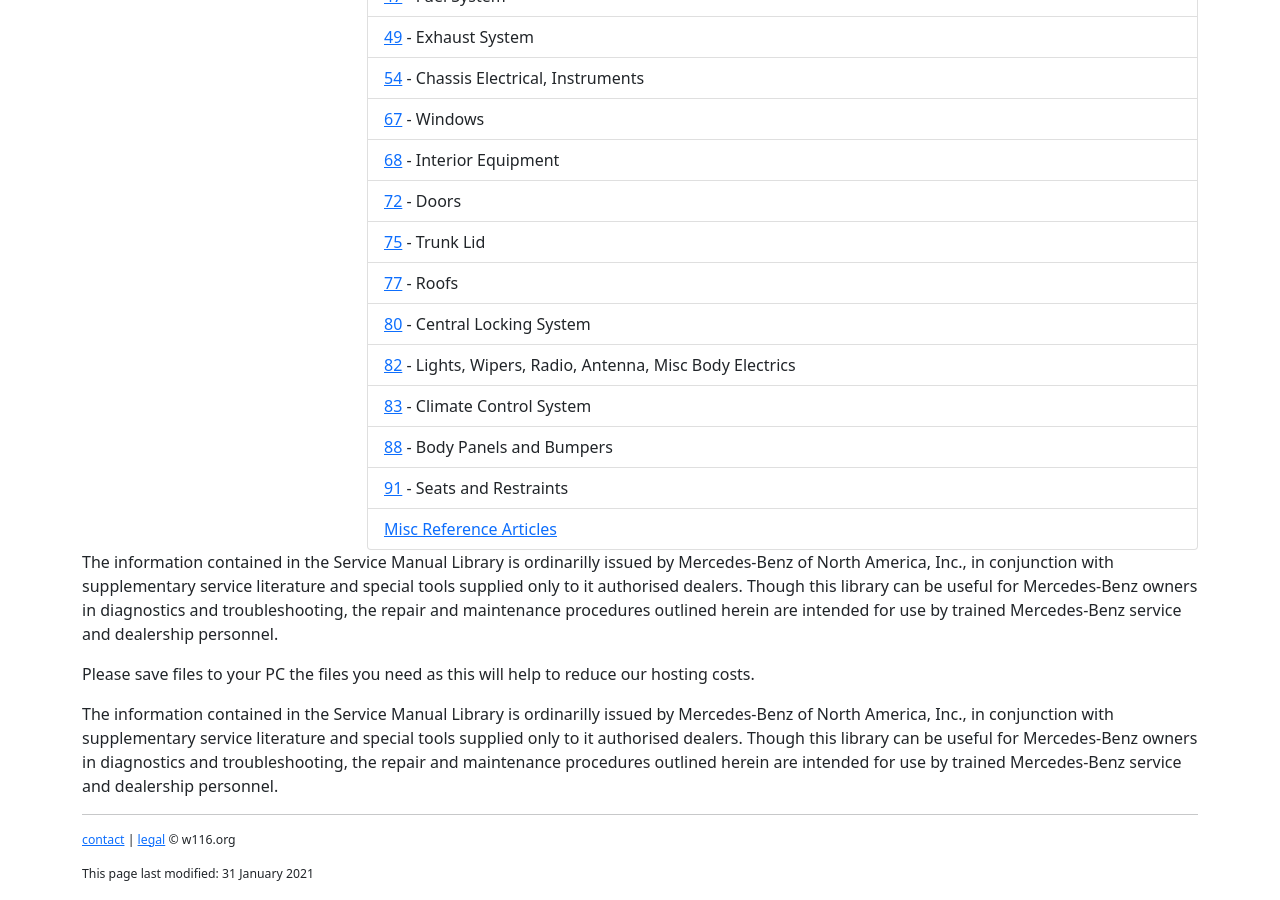
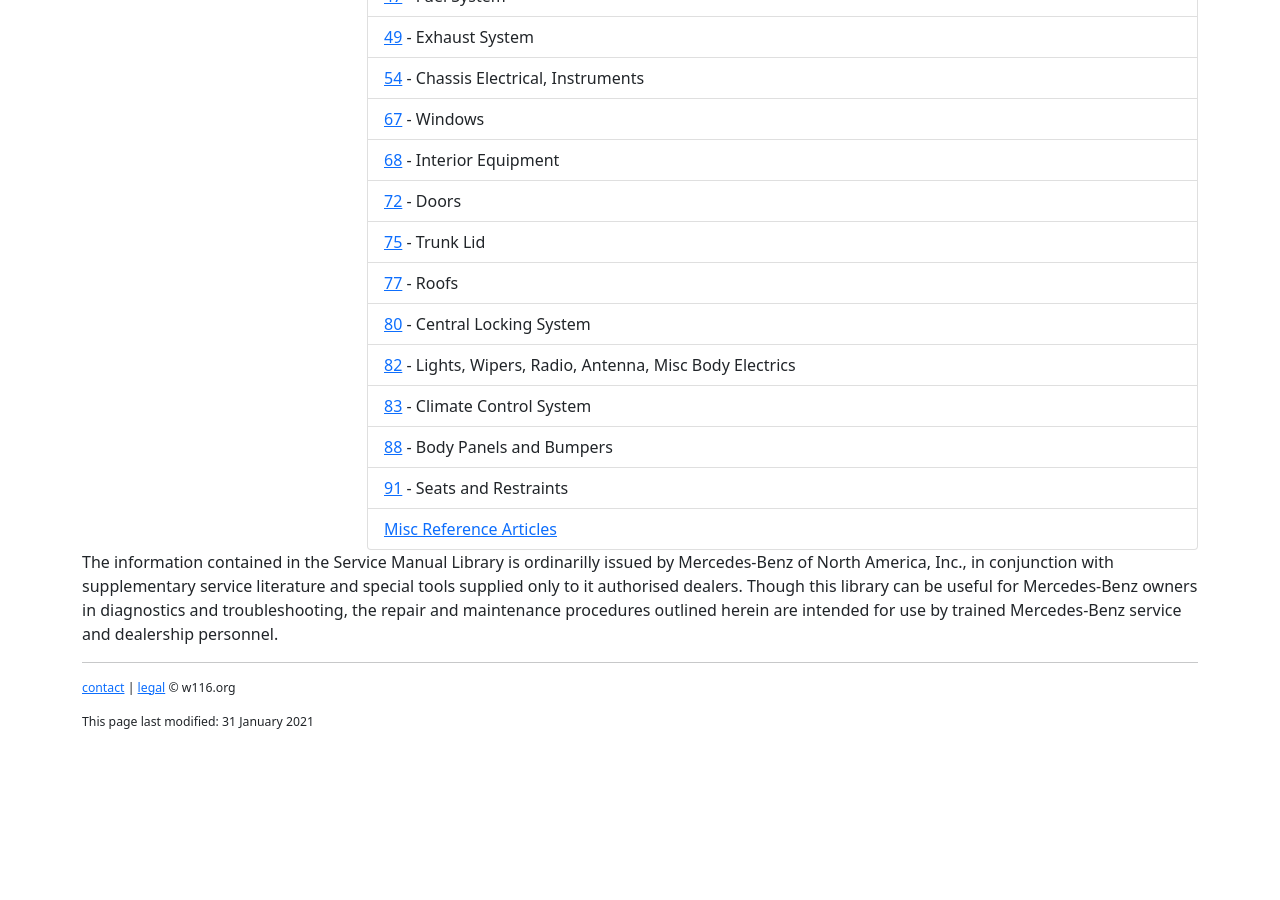
Before and after one commit to W116org/handbook, a Jekyll site: the page built from m110/index.html, in a window 1280 px wide and 900 px high, scrolled down 1383 px. Built offline with Jekyll 4.4.1, drawn with Linux system fonts in a browser that asks for light colours; comment, search, counter and statistics services are not loaded; after the commit the page ends 2131 px from its top, so only the background shows below that.

Commit message:
Update index.html

```diff
--- a/m110/index.html
+++ b/m110/index.html
@@ -70,6 +70,3 @@ lead: "1972-1980: 280S 280SE 300SD 450SE 450SEL"
       </ul>
   </div>
 </div><!-- /.row -->
-
-<p>The information contained in the Service Manual Library is ordinarilly issued by Mercedes-Benz of North America, Inc., in conjunction with supplementary service literature and special tools supplied only to it authorised dealers. Though this library can be useful for Mercedes-Benz owners in diagnostics and troubleshooting, the repair and maintenance procedures outlined herein are intended for use by trained Mercedes-Benz service and dealership personnel.</p>
-<p>Please save files to your PC the files you need as this will help to reduce our hosting costs.</p>
```
